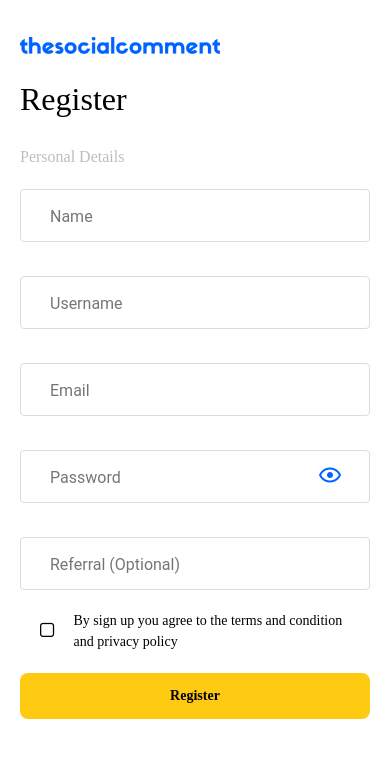
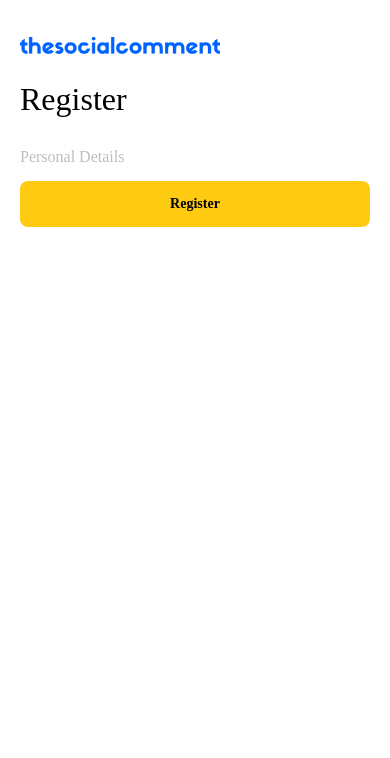
Before and after one commit to thesocialcommenttech/soco-mobile-app, a React Native app: screen /RegisterTwo in a window 390 px wide. Shown: the top 758 px of the page. Built offline with nearby package versions, Linux system fonts and the light colour scheme.

Commit message:
Made UI Changes in TextInputWithLabel

```diff
--- a/src/components/textInputWithLabel.tsx
+++ b/src/components/textInputWithLabel.tsx
@@ -4,46 +4,68 @@ import { TextInput } from 'react-native-paper';
 
 const TextInputWithLabel = ({ ...props }) => {
   return (
-    <View style={styles.container}>
+    <View>
+      <View style={styles.labelBox}>
+        <Text style={styles.label}>{props.label}</Text>
+      </View>
       <TextInput
+        style={[styles.input, props.inputStyle]}
+        placeholder={props.placeholder}
         mode="outlined"
         onChangeText={props.onChangeText}
         secureTextEntry={props.isSecureTextEntry}
-        label={<Text style={{ ...styles.label }}>{props.label}</Text>}
-        placeholder={props.label}
-        style={[styles.input, props.inputStyle]}
-        placeholderTextColor="#99969F"
-        // underlineColor='transparent'
+        placeholderTextColor="grey"
         underlineColorAndroid={'transparent'}
         outlineColor={props.errorTxt ? '#EE0000' : '#DCDCDC'}
-        activeOutlineColor={props.errorTxt ? '#EE0000' : '#000'}
+        activeOutlineColor={props.errorTxt ? '#EE0000' : 'blue'}
+        selectionColor={'black'}
         right={props.right}
+        onBlur={props.onBlur}
         value={props.value}
-        {...props}
       />
       {props.errorTxt && <Text style={styles.error}>{props.errorTxt}</Text>}
+      {/* <TextInput
+        label={<Text style={{ ...styles.label }}>{props.label}</Text>}
+        style={[styles.input, props.inputStyle]}
+        // underlineColor='transparent'
+      />
+      {props.errorTxt && <Text style={styles.error}>{props.errorTxt}</Text>} */}
     </View>
   );
 };
 
 const styles = StyleSheet.create({
-  container: {
-    // flex: 1
+  label: {
+    fontSize: 14,
+    fontFamily: 'Roboto-Bold',
+    fontWeight: '800',
+    lineHeight: 14,
+    fontStyle: 'normal',
+    color: '#000',
+    padding: '2%',
+    marginBottom: '-1%',
+    textTransform: 'uppercase'
   },
-  label: {
-    fontSize: 15,
-    fontFamily: 'Roboto-Bold',
-    fontWeight: '900',
-    lineHeight: 14,
-    fontStyle: 'normal'
+  labelBox: {
+    backgroundColor: 'white',
+    // flexDirection: 'row'
+    alignSelf: 'flex-start',
+    marginLeft: '7%',
+    zIndex: 999,
+    marginTop: '8%'
   },
   input: {
     width: '100%',
-    height: 51,
+    // height: 51,
     color: '#000',
     paddingHorizontal: 16,
     fontFamily: 'Roboto-Regular',
-    backgroundColor: '#fff'
+    backgroundColor: '#fff',
+    justifyContent: 'center',
+    alignContent: 'center'
+    // borderWidth: 1,
+    // borderColor: '#DCDCDC',
+    // borderRadius: 5
   },
   error: {
     fontSize: 12,
--- a/src/screens/login/login.tsx
+++ b/src/screens/login/login.tsx
@@ -1,6 +1,7 @@
 import {
   Image,
   Keyboard,
+  ScrollView,
   StyleSheet,
   Text,
   TouchableOpacity,
@@ -62,6 +63,7 @@ const LoginScreen = ({ navigation }) => {
   return (
     <TouchableWithoutFeedback onPress={Keyboard.dismiss} accessible={false}>
       <View style={styles.container}>
+        <ScrollView>
           <Image style={styles.logo} source={logo} />
           <Text style={styles.login}>Login</Text>
           <Formik
@@ -120,7 +122,7 @@ const LoginScreen = ({ navigation }) => {
             }}
           </Formik>
 
-        <TouchableOpacity onPress={onForgotPassword}>
+          <TouchableOpacity style={styles.fmp} onPress={onForgotPassword}>
             <Text style={styles.forPass}>Forgot my password</Text>
           </TouchableOpacity>
           <View style={styles.txtAcct}>
@@ -129,6 +131,7 @@ const LoginScreen = ({ navigation }) => {
               <Text style={styles.crAcc}>Create Account</Text>
             </TouchableOpacity>
           </View>
+        </ScrollView>
       </View>
     </TouchableWithoutFeedback>
   );
@@ -158,6 +161,9 @@ const styles = StyleSheet.create({
     lineHeight: 32,
     marginTop: '10%'
   },
+  fmp: {
+    alignSelf: 'flex-start'
+  },
   forPass: {
     fontFamily: 'Roboto-Regular',
     fontSize: 14,
@@ -185,10 +191,10 @@ const styles = StyleSheet.create({
     color: '#0063FF'
   },
   emailTB: {
-    marginTop: '8%'
+    marginTop: '-6%'
   },
   passTB: {
-    marginTop: '8%'
+    marginTop: '-6%'
   },
   eye: {
     justifyContent: 'center',
@@ -199,7 +205,7 @@ const styles = StyleSheet.create({
     backgroundColor: '#FFCA12',
     height: 46,
     borderRadius: 8,
-    marginTop: '12%',
+    marginTop: '8%',
     alignItems: 'center',
     justifyContent: 'center'
   },
--- a/src/screens/register/registerone.tsx
+++ b/src/screens/register/registerone.tsx
@@ -42,12 +42,16 @@ const CustomCheckBox = (props: any) => {
   );
 };
 
-const RegisterOneScreen = ({ navigation }) => {
+const RegisterOneScreen = (
+  {
+    /* navigation */
+  }
+) => {
   const dispatch = useDispatch();
   const [isSecure, setIsSecure] = useState(true);
   const state = useSelector(selectUserDetails);
 
-  const onNext = (
+  const onRegister = (
     values: any,
     formikActions: {
       setSubmitting: (arg0: boolean) => void;
@@ -57,7 +61,7 @@ const RegisterOneScreen = ({ navigation }) => {
     dispatch(setUserDetails(values));
     setTimeout(() => {
       formikActions.setSubmitting(false);
-      navigation.navigate('RegisterTwo');
+      // navigation.navigate('RegisterTwo');
     }, 1000);
   };
 
@@ -89,7 +93,7 @@ const RegisterOneScreen = ({ navigation }) => {
             <Formik
               initialValues={state}
               validationSchema={NextSchema}
-              onSubmit={onNext}
+              onSubmit={onRegister}
             >
               {({
                 values,
@@ -258,19 +262,19 @@ const styles = StyleSheet.create({
     color: '#0063FF'
   },
   nameTB: {
-    marginTop: '5%'
+    marginTop: '-6%'
   },
   usernameTB: {
-    marginTop: '8%'
+    marginTop: '-6%'
   },
   emailTB: {
-    marginTop: '8%'
+    marginTop: '-6%'
   },
   passTB: {
-    marginTop: '8%'
+    marginTop: '-6%'
   },
   refTB: {
-    marginTop: '8%'
+    marginTop: '-6%'
   },
   eye: {
     justifyContent: 'center',
--- a/src/screens/register/registertwo.tsx
+++ b/src/screens/register/registertwo.tsx
@@ -12,7 +12,7 @@ import TextInputWithLabel from '../../components/textInputWithLabel';
 import ButtonWithLoader from '../../components/buttonWithLoader';
 import { TextInput } from 'react-native-paper';
 import { Formik } from 'formik';
-import { object, string, boolean } from 'yup';
+import { object, string, date } from 'yup';
 import { CheckBox } from '@rneui/base';
 import { useDispatch, useSelector } from 'react-redux';
 import {
@@ -45,7 +45,6 @@ const CustomCheckBox = (props: any) => {
 const RegisterTwoScreen = ({ navigation }) => {
   const dispatch = useDispatch();
   const [isChecked, setIsChecked] = useState(false);
-  const [isSecure, setIsSecure] = useState(true);
   const state = useSelector(selectUserDetails);
 
   const onNext = (
@@ -65,21 +64,10 @@ const RegisterTwoScreen = ({ navigation }) => {
   };
 
   const NextSchema = object().shape({
-    email: string()
-      .email('Invalid email address')
-      .required('Email is Required'),
-    password: string().required('Password is Required'),
-    name: string().required('Name is Required'),
-    userName: string().required('Username is Required'),
-    isChecked: boolean().oneOf(
-      [true],
-      'You must agree to the terms and conditions'
-    )
+    gender: string().required('Gender is required'),
+    academics: string().required('Academics is required'),
+    dob: date().required('Date of birth is required')
   });
-
-  const Eyelick = () => {
-    setIsSecure(!isSecure);
-  };
 
   return (
     <TouchableWithoutFeedback onPress={Keyboard.dismiss} accessible={false}>
@@ -103,66 +91,10 @@ const RegisterTwoScreen = ({ navigation }) => {
                 isSubmitting,
                 handleSubmit
               }) => {
-                const { email, password, name, userName, referralCode } =
-                  values;
+                const { gender, academics, dob } = values;
                 return (
                   <>
-                    <TextInputWithLabel
-                      placeholder="Name"
-                      label="Name"
-                      inputStyle={styles.nameTB}
-                      onChangeText={handleChange('name')}
-                      value={name}
-                      errorTxt={touched.name && errors.name}
-                      onBlur={handleBlur('name')}
-                    />
-                    <TextInputWithLabel
-                      placeholder="Username"
-                      label="Username"
-                      inputStyle={styles.usernameTB}
-                      onChangeText={handleChange('userName')}
-                      value={userName}
-                      errorTxt={touched.userName && errors.userName}
-                      onBlur={handleBlur('userName')}
-                    />
-                    <TextInputWithLabel
-                      placeholder="Email"
-                      label="Email"
-                      inputStyle={styles.emailTB}
-                      onChangeText={handleChange('email')}
-                      value={email}
-                      errorTxt={touched.email && errors.email}
-                      onBlur={handleBlur('email')}
-                    />
-
-                    <TextInputWithLabel
-                      placeholder="Password"
-                      label="Password"
-                      isSecureTextEntry={isSecure}
-                      inputStyle={styles.passTB}
-                      right={
-                        <TextInput.Icon
-                          color="#0063ff"
-                          name={isSecure ? 'eye-outline' : 'eye-off-outline'}
-                          onPress={Eyelick}
-                          style={styles.eye}
-                        />
-                      }
-                      value={password}
-                      onChangeText={handleChange('password')}
-                      errorTxt={touched.password && errors.password}
-                      onBlur={handleBlur('password')}
-                    />
-                    <TextInputWithLabel
-                      placeholder="Referral (Optional)"
-                      label="Referral (Optional)"
-                      inputStyle={styles.refTB}
-                      onChangeText={handleChange('referralCode')}
-                      value={referralCode}
-                      errorTxt={touched.referralCode && errors.referralCode}
-                      onBlur={handleBlur('referralCode')}
-                    />
-                    <View>
+                    {/* <View>
                       <CustomCheckBox
                         checked={isChecked}
                         onPress={() => {
@@ -173,7 +105,7 @@ const RegisterTwoScreen = ({ navigation }) => {
                         onBlur={handleBlur('isChecked')}
                         errorTxt={touched.isChecked && errors.isChecked}
                       />
-                    </View>
+                    </View> */}
                     <ButtonWithLoader
                       text="Register"
                       onPress={handleSubmit}
--- a/src/store/reducers/register.ts
+++ b/src/store/reducers/register.ts
@@ -7,13 +7,19 @@ const initState: {
   password: string;
   referralCode: string;
   isChecked: boolean;
+  gender: string;
+  academics: string;
+  dob: Date;
 } = {
   name: '',
   userName: '',
   email: '',
   password: '',
   referralCode: '',
-  isChecked: false
+  isChecked: false,
+  gender: '',
+  academics: '',
+  dob: new Date()
 };
 
 export const registerSlice = createSlice({
@@ -27,6 +33,9 @@ export const registerSlice = createSlice({
       state.password = action.payload.password;
       state.referralCode = action.payload.referralCode;
       state.isChecked = action.payload.isChecked;
+      state.gender = action.payload.gender;
+      state.academics = action.payload.academics;
+      state.dob = action.payload.dob;
     }
   }
 });
@@ -41,6 +50,7 @@ export const selectUserDetails = (state: {
     password: string;
     referralCode: string;
     isChecked: boolean;
+    dob: Date;
   };
 }) => state.register;
 
```
Also changed, not shown: 1 other file (tests, documents, lock files or other folders). Lines whose indentation alone changed are shown as unchanged.
